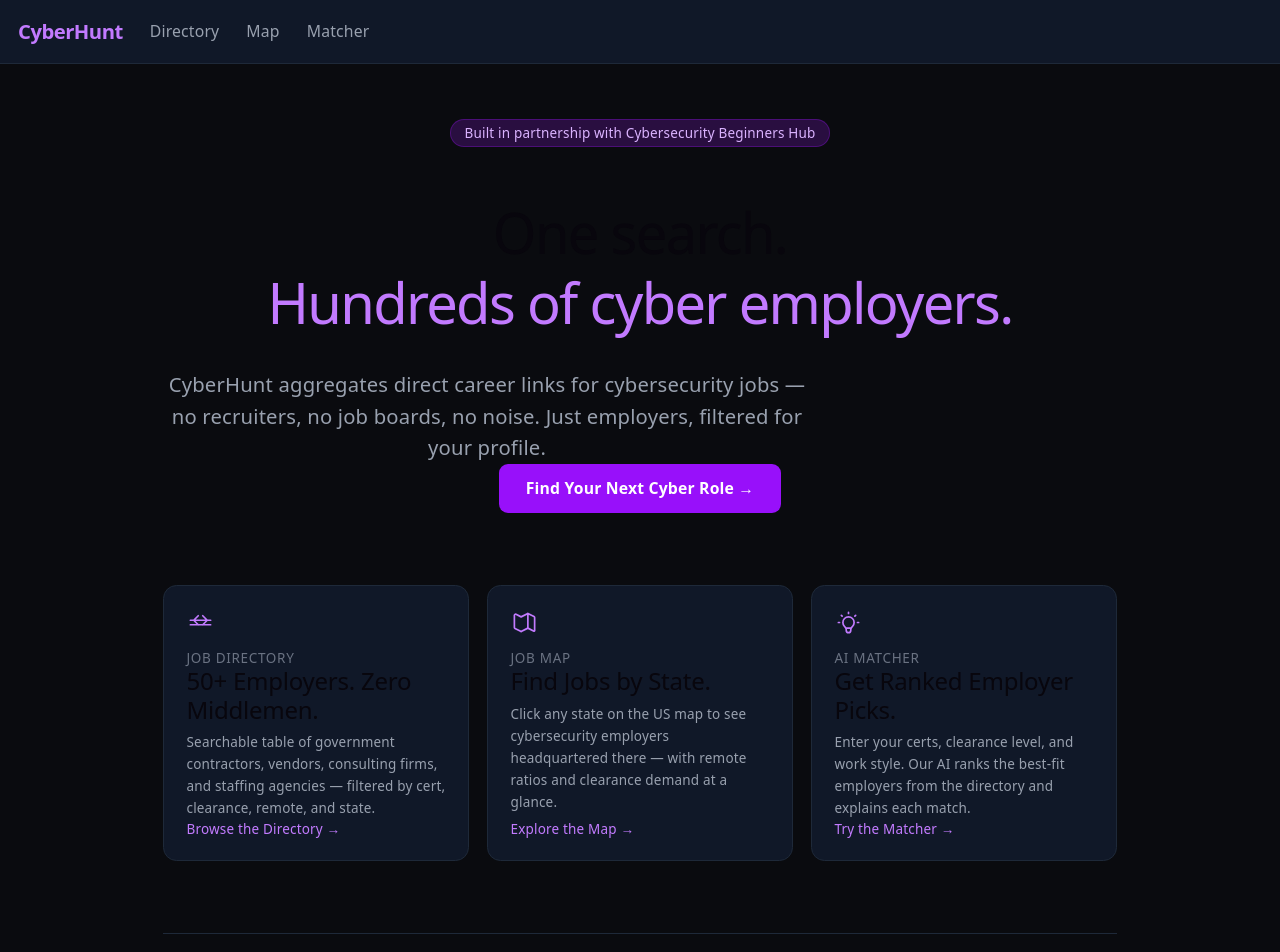
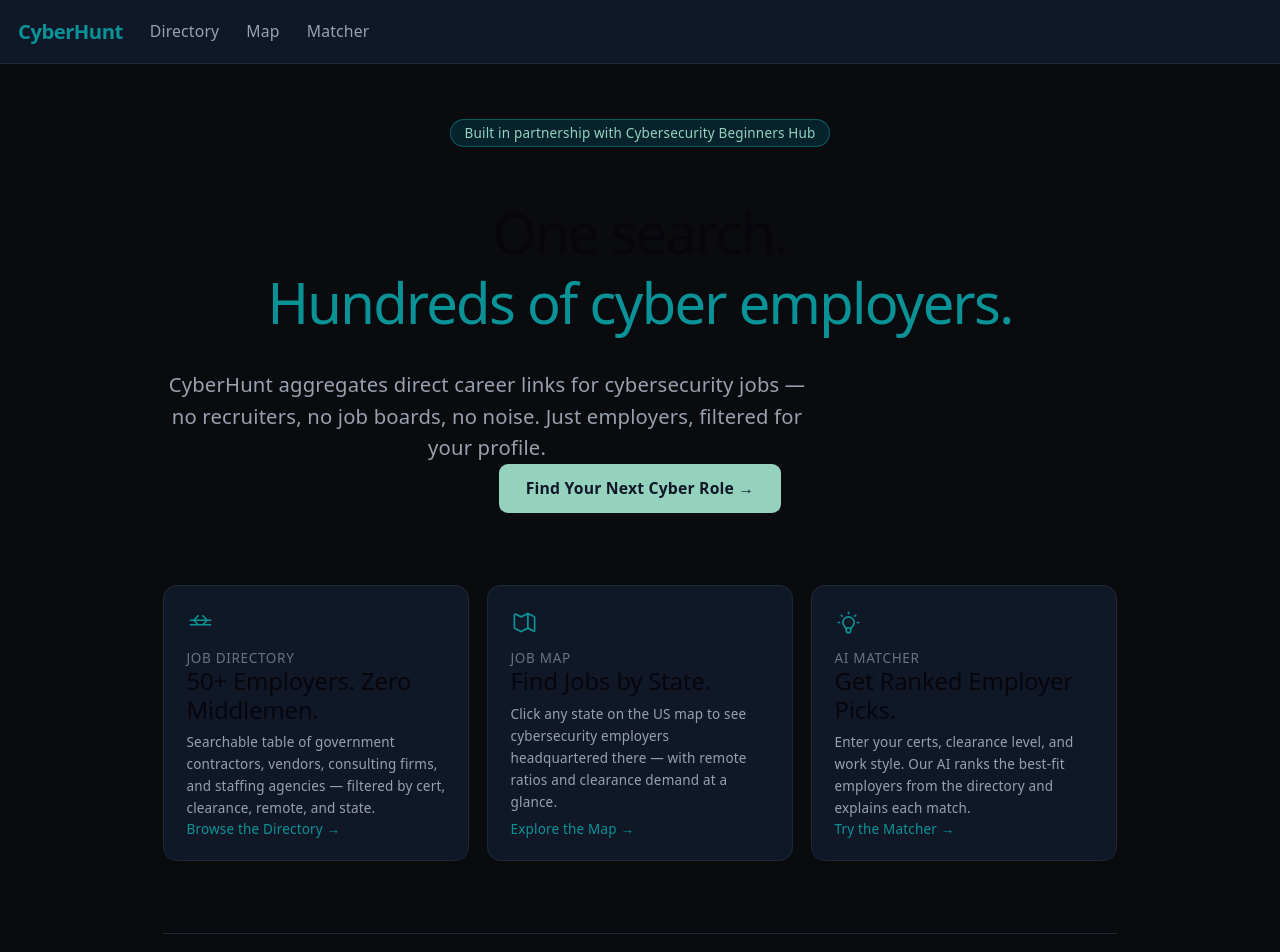
Before and after one commit to 6SpeedG0/cyberhunt, a React (Vite) app: page / in a window 1280 px wide. Shown: the top 952 px of the page. Built offline with nearby package versions, Linux system fonts and the light colour scheme; no server answers.

Commit message:
Replace purple accent with teal/sand color palette

```diff
--- a/src/App.tsx
+++ b/src/App.tsx
@@ -13,7 +13,7 @@
         <div className="max-w-6xl mx-auto px-4 flex items-center gap-6 h-14">
           <NavLink
             to="/"
-            className="shrink-0 text-purple-400 font-bold text-lg tracking-tight hover:text-purple-300 transition-colors"
+            className="shrink-0 text-[#0A9396] font-bold text-lg tracking-tight hover:text-[#94D2BD] transition-colors"
           >
             CyberHunt
           </NavLink>
@@ -25,7 +25,7 @@
                 className={({ isActive }) =>
                   `text-sm font-medium transition-colors ${
                     isActive
-                      ? 'text-purple-400 border-b-2 border-purple-400 pb-0.5'
+                      ? 'text-[#0A9396] border-b-2 border-[#0A9396] pb-0.5'
                       : 'text-gray-400 hover:text-white'
                   }`
                 }
--- a/src/pages/Directory.tsx
+++ b/src/pages/Directory.tsx
@@ -36,7 +36,7 @@
 ]
 
 const SELECT_CLASS =
-  'px-3 py-2 bg-gray-800 border border-gray-700 rounded text-sm text-gray-300 focus:outline-none focus:border-purple-500'
+  'px-3 py-2 bg-gray-800 border border-gray-700 rounded text-sm text-gray-300 focus:outline-none focus:border-[#0A9396]'
 
 export default function Directory() {
   const [companies, setCompanies] = useState<Company[]>([])
@@ -98,7 +98,7 @@
           placeholder="Search by company or cert (e.g. CISSP)..."
           value={search}
           onChange={e => setSearch(e.target.value)}
-          className="flex-1 min-w-[220px] px-3 py-2 bg-gray-800 border border-gray-700 rounded text-sm text-white placeholder-gray-500 focus:outline-none focus:border-purple-500"
+          className="flex-1 min-w-[220px] px-3 py-2 bg-gray-800 border border-gray-700 rounded text-sm text-white placeholder-gray-500 focus:outline-none focus:border-[#0A9396]"
         />
         <select value={category} onChange={e => setCategory(e.target.value)} className={SELECT_CLASS}>
           <option value="">All Types</option>
@@ -195,7 +195,7 @@
                           href={company.career_url}
                           target="_blank"
                           rel="noopener noreferrer"
-                          className="inline-block text-xs bg-purple-600 hover:bg-purple-500 text-white px-3 py-1.5 rounded transition-colors whitespace-nowrap"
+                          className="inline-block text-xs bg-[#94D2BD] hover:bg-[#E9D8A6] text-gray-900 px-3 py-1.5 rounded transition-colors whitespace-nowrap"
                         >
                           View Jobs
                         </a>
--- a/src/pages/Landing.tsx
+++ b/src/pages/Landing.tsx
@@ -48,13 +48,13 @@
 
       {/* Hero */}
       <div className="text-center mb-16">
-        <div className="inline-block mb-4 text-xs font-medium bg-purple-900/40 text-purple-300 border border-purple-800/50 px-3 py-1 rounded-full">
+        <div className="inline-block mb-4 text-xs font-medium bg-[#005F73]/30 text-[#94D2BD] border border-[#0A9396]/50 px-3 py-1 rounded-full">
           Built in partnership with Cybersecurity Beginners Hub
         </div>
 
         <h1 className="text-4xl sm:text-5xl font-bold text-white mb-5 leading-tight">
           One search.<br />
-          <span className="text-purple-400">Hundreds of cyber employers.</span>
+          <span className="text-[#0A9396]">Hundreds of cyber employers.</span>
         </h1>
 
         <p className="text-gray-400 text-base sm:text-lg max-w-xl mx-auto mb-8">
@@ -64,7 +64,7 @@
 
         <Link
           to="/directory"
-          className="inline-block bg-purple-600 hover:bg-purple-500 text-white font-semibold px-6 py-3 rounded-lg transition-colors text-sm"
+          className="inline-block bg-[#94D2BD] hover:bg-[#E9D8A6] text-gray-900 font-semibold px-6 py-3 rounded-lg transition-colors text-sm"
         >
           Find Your Next Cyber Role &rarr;
         </Link>
@@ -74,13 +74,13 @@
       <div className="grid grid-cols-1 sm:grid-cols-3 gap-4 mb-16">
         {FEATURES.map(f => (
           <div key={f.to} className="bg-gray-900 border border-gray-800 rounded-xl p-5 flex flex-col">
-            <div className="text-purple-400 mb-3">{f.icon}</div>
+            <div className="text-[#0A9396] mb-3">{f.icon}</div>
             <p className="text-xs font-medium text-gray-500 uppercase tracking-wider mb-1">{f.label}</p>
             <h2 className="text-white font-semibold text-base mb-2 leading-snug">{f.headline}</h2>
             <p className="text-gray-400 text-xs leading-relaxed flex-1 mb-4">{f.body}</p>
             <Link
               to={f.to}
-              className="text-xs text-purple-400 hover:text-purple-300 font-medium transition-colors"
+              className="text-xs text-[#0A9396] hover:text-[#94D2BD] font-medium transition-colors"
             >
               {f.cta} &rarr;
             </Link>
--- a/src/pages/MapPage.tsx
+++ b/src/pages/MapPage.tsx
@@ -238,7 +238,7 @@
                         href={c.career_url}
                         target="_blank"
                         rel="noopener noreferrer"
-                        className="shrink-0 text-xs bg-purple-600 hover:bg-purple-500 text-white px-2.5 py-1.5 rounded transition-colors"
+                        className="shrink-0 text-xs bg-[#94D2BD] hover:bg-[#E9D8A6] text-gray-900 px-2.5 py-1.5 rounded transition-colors"
                       >
                         Jobs
                       </a>
--- a/src/pages/Matcher.tsx
+++ b/src/pages/Matcher.tsx
@@ -59,7 +59,7 @@
 }
 
 const SELECT_CLASS =
-  'px-3 py-2 bg-gray-800 border border-gray-700 rounded text-sm text-gray-300 focus:outline-none focus:border-purple-500'
+  'px-3 py-2 bg-gray-800 border border-gray-700 rounded text-sm text-gray-300 focus:outline-none focus:border-[#0A9396]'
 
 export default function Matcher() {
   const [selectedCerts, setSelectedCerts] = useState<string[]>([])
@@ -131,7 +131,7 @@
                 onClick={() => toggleCert(cert)}
                 className={`px-3 py-1.5 rounded text-xs font-medium transition-colors ${
                   selectedCerts.includes(cert)
-                    ? 'bg-purple-600 text-white'
+                    ? 'bg-[#94D2BD] text-gray-900'
                     : 'bg-gray-800 text-gray-400 hover:bg-gray-700 hover:text-gray-200'
                 }`}
               >
@@ -192,7 +192,7 @@
         <button
           type="submit"
           disabled={loading}
-          className="w-full bg-purple-600 hover:bg-purple-500 disabled:bg-purple-900 disabled:text-purple-500 disabled:cursor-not-allowed text-white font-medium py-2.5 rounded transition-colors text-sm"
+          className="w-full bg-[#94D2BD] hover:bg-[#E9D8A6] disabled:bg-gray-700 disabled:text-gray-500 disabled:cursor-not-allowed text-gray-900 font-medium py-2.5 rounded transition-colors text-sm"
         >
           {loading ? 'Finding your matches...' : 'Find My Matches'}
         </button>
@@ -234,7 +234,7 @@
                     </div>
                   </div>
                   <div className="shrink-0 text-right">
-                    <span className="text-purple-400 font-bold text-xl">{m.match_score}</span>
+                    <span className="text-[#0A9396] font-bold text-xl">{m.match_score}</span>
                     <span className="text-gray-600 text-xs">/100</span>
                   </div>
                 </div>
@@ -242,7 +242,7 @@
                 {/* Score bar */}
                 <div className="h-1 bg-gray-800 rounded-full mb-3">
                   <div
-                    className="h-1 bg-purple-500 rounded-full"
+                    className="h-1 bg-[#E9D8A6] rounded-full"
                     style={{ width: `${m.match_score}%` }}
                   />
                 </div>
@@ -254,7 +254,7 @@
                     href={m.career_url}
                     target="_blank"
                     rel="noopener noreferrer"
-                    className="inline-block text-xs bg-purple-600 hover:bg-purple-500 text-white px-3 py-1.5 rounded transition-colors"
+                    className="inline-block text-xs bg-[#94D2BD] hover:bg-[#E9D8A6] text-gray-900 px-3 py-1.5 rounded transition-colors"
                   >
                     View Jobs
                   </a>
```
